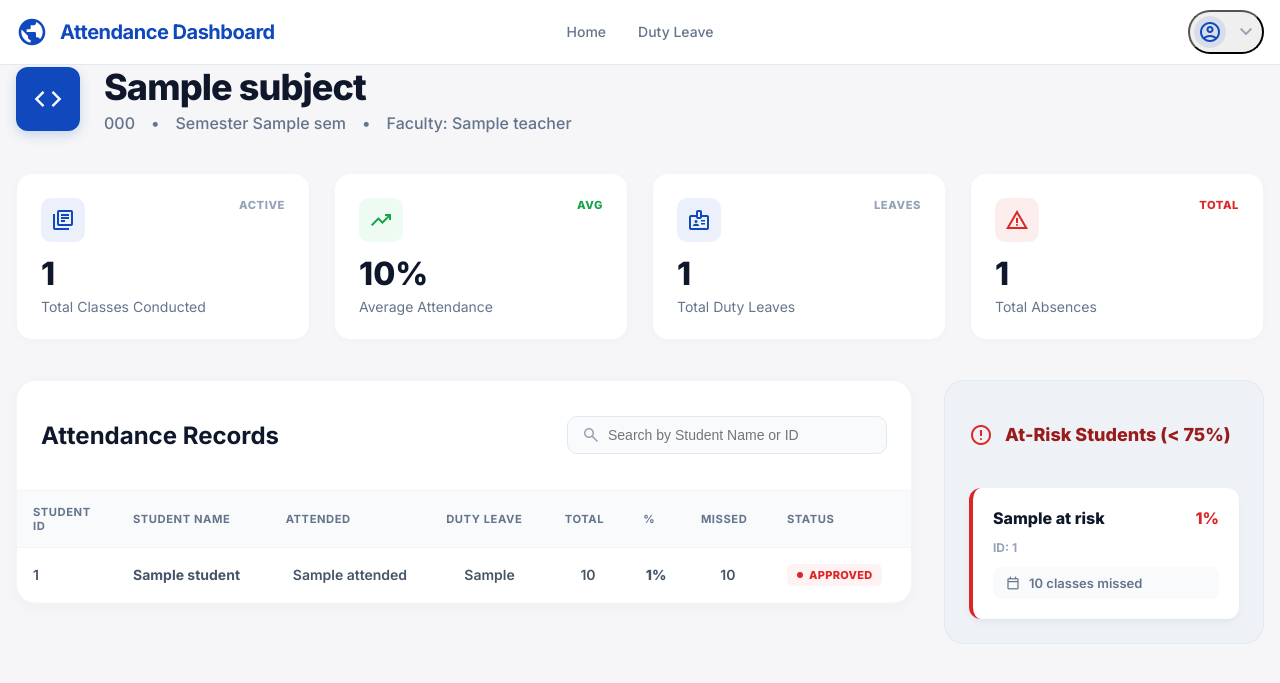
After one commit to Adhhy/web-dashboard, a Flask app: template templates/teacher_subject_manage.html in a window 1280 px wide. The commit adds this page. Shown: the top 683 px of the page. Run offline with Flask 3, Linux system fonts and the light colour scheme; the template is opened without the code that fills it: most values are stand-ins (such as "Sample title", 1, 10 or a date in 2020).

Commit message:
Integrated faculty manage subject backend with KTU ID support and layout fixes

```diff
--- a/app.py
+++ b/app.py
@@ -147,6 +147,46 @@ def teacher_dashboard():
                          teacher=teacher,
                          dashboard_data=dashboard_data)
 
+@app.route('/teacher/subject/manage/<subject_code>')
+def teacher_subject_manage(subject_code):
+    """Render the teacher's subject manage page."""
+    user_id = session.get('user_id')
+    if not user_id or session.get('role') != 'teacher':
+        return redirect(url_for('login'))
+
+    teacher = get_teacher_details(user_id)
+    device_info = get_active_device()
+
+    from utils.helpers import get_subject_manage_data
+    manage_data = get_subject_manage_data(subject_code)
+
+    if not manage_data:
+        # If no data found for this subject, redirect back to dashboard
+        return redirect(url_for('teacher_dashboard'))
+
+    return render_template('teacher_subject_manage.html',
+                          teacher=teacher,
+                          device_info=device_info,
+                          data=manage_data)
+
+@app.route('/teacher/manage')
+def teacher_manage():
+    """Smart redirect to the first subject handled by the teacher."""
+    user_id = session.get('user_id')
+    if not user_id or session.get('role') != 'teacher':
+        return redirect(url_for('login'))
+
+    from utils.helpers import get_teacher_dashboard_data
+    dashboard_data = get_teacher_dashboard_data(user_id)
+
+    if dashboard_data['subjects']:
+        # Redirect to the first handled subject
+        first_subject = dashboard_data['subjects'][0]['short_code']
+        return redirect(url_for('teacher_subject_manage', subject_code=first_subject))
+
+    # Fallback to dashboard if no subjects found
+    return redirect(url_for('teacher_dashboard'))
+
 @app.route('/admin/dashboard')
 def admin_dashboard():
     """Render the admin dashboard if authorized."""
--- a/templates/base.html
+++ b/templates/base.html
@@ -55,8 +55,8 @@
                         <a class="nav-link {% if request.endpoint == 'advisor_manage' %}active{% else %}inactive{% endif %}" href="{{ url_for('advisor_manage') }}">Manage</a>
                         <a class="nav-link {% if request.endpoint == 'advisor_duty_leave' %}active{% else %}inactive{% endif %}" href="{{ url_for('advisor_duty_leave') }}">Duty Leave</a>
                     {% elif session.get('role') == 'teacher' %}
-                        <a class="nav-link {% if request.endpoint in ['teacher_dashboard'] %}active{% else %}inactive{% endif %}" href="{{ url_for('teacher_dashboard') }}">Home</a>
-                        <a class="nav-link inactive" href="#">Manage</a>
+                        <a class="nav-link {% if request.endpoint == 'teacher_dashboard' %}active{% else %}inactive{% endif %}" href="{{ url_for('teacher_dashboard') }}">Home</a>
+                        <a class="nav-link {% if request.endpoint == 'teacher_subject_manage' %}active{% else %}inactive{% endif %}" href="{{ url_for('teacher_manage') }}">Manage</a>
                         <a class="nav-link inactive" href="#">Duty Leave</a>
                     {% else %}
                         <a class="nav-link {% if request.endpoint in ['dashboard', 'student_dashboard'] %}active{% else %}inactive{% endif %}" href="{{ url_for('dashboard') }}">Home</a>
--- /dev/null
+++ b/templates/teacher_subject_manage.html
@@ -0,0 +1,512 @@
+{% extends "base.html" %}
+
+{% block title %}Manage Subject - Attendance Management System{% endblock %}
+
+{% block extra_styles %}
+<style>
+    /* Manage Subject Page Specific Styles */
+    .page-header {
+        display: flex;
+        align-items: center;
+        gap: 1.5rem;
+        margin-bottom: 2.5rem;
+    }
+
+    .subject-icon-box {
+        width: 64px;
+        height: 64px;
+        background: #0f49bd;
+        color: white;
+        border-radius: 12px;
+        display: flex;
+        align-items: center;
+        justify-content: center;
+        font-size: 2rem;
+        font-weight: 700;
+        box-shadow: 0 4px 12px rgba(15, 73, 189, 0.2);
+    }
+
+    .subject-header-info h1 {
+        font-size: 2.25rem;
+        font-weight: 800;
+        color: var(--slate-900);
+        margin: 0;
+        letter-spacing: -0.025em;
+    }
+
+    .subject-meta {
+        display: flex;
+        gap: 1rem;
+        color: var(--slate-500);
+        font-weight: 500;
+        font-size: 1rem;
+        margin-top: 0.25rem;
+    }
+
+    .meta-item::after {
+        content: "•";
+        margin-left: 1rem;
+    }
+
+    .meta-item:last-child::after {
+        content: "";
+    }
+
+    /* Stats Grid */
+    .stats-row {
+        display: grid;
+        grid-template-columns: repeat(auto-fit, minmax(240px, 1fr));
+        gap: 1.5rem;
+        margin-bottom: 2.5rem;
+    }
+
+    .stat-card {
+        background: white;
+        padding: 1.5rem;
+        border-radius: 16px;
+        border: 1px solid var(--slate-100);
+        box-shadow: 0 2px 10px rgba(0, 0, 0, 0.02);
+        display: flex;
+        flex-direction: column;
+        justify-content: space-between;
+        position: relative;
+    }
+
+    .stat-card-header {
+        display: flex;
+        justify-content: space-between;
+        align-items: flex-start;
+        margin-bottom: 1rem;
+    }
+
+    .stat-icon {
+        padding: 0.625rem;
+        border-radius: 10px;
+        display: flex;
+        align-items: center;
+        justify-content: center;
+    }
+
+    .stat-label-badge {
+        font-size: 0.7rem;
+        font-weight: 800;
+        text-transform: uppercase;
+        letter-spacing: 0.05em;
+        color: var(--slate-400);
+    }
+
+    .stat-value {
+        font-size: 2rem;
+        font-weight: 800;
+        color: var(--slate-900);
+        line-height: 1;
+    }
+
+    .stat-subtext {
+        font-size: 0.875rem;
+        color: var(--slate-500);
+        margin-top: 0.5rem;
+    }
+
+    .stat-trend {
+        font-size: 0.8125rem;
+        font-weight: 700;
+    }
+
+    .trend-up { color: #16a34a; }
+    .trend-down { color: #dc2626; }
+
+    /* Layout Columns */
+    .content-layout {
+        display: grid;
+        grid-template-columns: 1fr 320px;
+        gap: 2rem;
+        align-items: start;
+    }
+
+    @media (max-width: 1024px) {
+        .content-layout {
+            grid-template-columns: 1fr;
+        }
+    }
+
+    /* Main Table Section */
+    .table-section {
+        background: white;
+        border-radius: 20px;
+        border: 1px solid var(--slate-100);
+        box-shadow: 0 4px 20px rgba(0, 0, 0, 0.03);
+        overflow: hidden;
+    }
+
+    .table-header-bar {
+        padding: 1.25rem 1.5rem;
+        display: flex;
+        justify-content: space-between;
+        align-items: center;
+        border-bottom: 1px solid var(--slate-100);
+    }
+
+    .table-title {
+        font-size: 1.5rem;
+        font-weight: 700;
+        color: var(--slate-900);
+    }
+
+    .search-input-wrapper {
+        position: relative;
+        width: 320px;
+    }
+
+    .search-input-wrapper .material-symbols-outlined {
+        position: absolute;
+        left: 0.875rem;
+        top: 50%;
+        transform: translateY(-50%);
+        color: var(--slate-400);
+        font-size: 20px;
+    }
+
+    .search-input {
+        width: 100%;
+        padding: 0.625rem 1rem 0.625rem 2.5rem !important;
+        background-color: #f8fafc !important;
+        border: 1px solid #e2e8f0 !important;
+        border-radius: 10px !important;
+        font-size: 0.875rem !important;
+    }
+
+    /* Table Styles */
+    .records-table {
+        width: 100%;
+        border-collapse: collapse;
+    }
+
+    .records-table th {
+        background: #f8fafc;
+        padding: 0.875rem 1rem;
+        text-align: left;
+        font-size: 0.7rem;
+        font-weight: 700;
+        text-transform: uppercase;
+        color: var(--slate-500);
+        letter-spacing: 0.05em;
+        border-bottom: 1px solid var(--slate-100);
+        position: sticky;
+        top: 0;
+        z-index: 10;
+    }
+
+    .records-table td {
+        padding: 1rem 1rem;
+        font-size: 0.875rem;
+        color: var(--slate-600);
+        border-bottom: 1px solid rgba(241, 245, 249, 0.5);
+        vertical-align: middle;
+    }
+
+    .student-id { font-weight: 600; color: var(--slate-400); }
+    .student-name { font-weight: 700; color: var(--slate-900); }
+    .stat-column { font-weight: 600; text-align: center; }
+    .percentage-column { font-weight: 800; color: var(--slate-900); }
+
+    /* Badges */
+    .status-badge {
+        display: inline-flex;
+        align-items: center;
+        gap: 0.375rem;
+        padding: 0.25rem 0.625rem;
+        border-radius: 6px;
+        font-size: 0.6875rem;
+        font-weight: 800;
+        text-transform: uppercase;
+        letter-spacing: 0.025em;
+        white-space: nowrap;
+    }
+
+    .status-dot {
+        width: 6px;
+        height: 6px;
+        border-radius: 50%;
+    }
+
+    .badge-safe { background: #f0fdf4; color: #16a34a; }
+    .badge-safe .status-dot { background-color: #16a34a; }
+
+    .badge-warning { background: #fffbeb; color: #d97706; }
+    .badge-warning .status-dot { background-color: #d97706; }
+
+    .badge-at-risk { background: #fef2f2; color: #dc2626; }
+    .badge-at-risk .status-dot { background-color: #dc2626; }
+
+    /* Sidebar - At Risk Students */
+    .sidebar-section {
+        background: #eef2f6;
+        border-radius: 20px;
+        padding: 1.5rem;
+        border: 1px solid rgba(15, 73, 189, 0.05);
+    }
+
+    .sidebar-title-row {
+        display: flex;
+        align-items: center;
+        gap: 0.75rem;
+        margin-bottom: 1.5rem;
+    }
+
+    .sidebar-title-row .material-symbols-outlined {
+        color: #dc2626;
+        font-size: 24px;
+        display: flex;
+        align-items: center;
+    }
+
+    .sidebar-title {
+        font-size: 1.125rem;
+        font-weight: 800;
+        color: #991b1b;
+        line-height: 1.3;
+    }
+
+    .at-risk-list {
+        display: flex;
+        flex-direction: column;
+        gap: 1rem;
+    }
+
+    .at-risk-card {
+        background: white;
+        border-radius: 12px;
+        padding: 1.25rem;
+        box-shadow: 0 4px 6px -1px rgba(0,0,0,0.05);
+        border-left: 4px solid #dc2626;
+    }
+
+    .at-risk-header {
+        display: flex;
+        justify-content: space-between;
+        align-items: center;
+        margin-bottom: 0.75rem;
+    }
+
+    .at-risk-name {
+        font-weight: 800;
+        color: var(--slate-900);
+        font-size: 1rem;
+    }
+
+    .at-risk-percent {
+        font-weight: 800;
+        color: #dc2626;
+        font-size: 1rem;
+    }
+
+    .at-risk-id {
+        font-size: 0.75rem;
+        font-weight: 700;
+        color: var(--slate-400);
+        text-transform: uppercase;
+        margin-bottom: 0.75rem;
+    }
+
+    .at-risk-footer {
+        background: #f8fafc;
+        padding: 0.5rem 0.75rem;
+        border-radius: 8px;
+        display: flex;
+        align-items: center;
+        gap: 0.5rem;
+        font-size: 0.8125rem;
+        font-weight: 600;
+        color: var(--slate-500);
+    }
+
+    .at-risk-footer .material-symbols-outlined {
+        font-size: 16px;
+    }
+
+    /* Scrollable Container */
+    .table-container-scrollable {
+        max-height: 550px; /* Based on average sidebar height (Header + 3 or 4 cards) */
+        overflow-y: auto;
+    }
+</style>
+{% endblock %}
+
+{% block content %}
+<div class="container py-8">
+
+    <!-- Page Header (Breadcrumb Style) -->
+    <div class="page-header">
+        <div class="subject-icon-box">
+            <span class="material-symbols-outlined" style="font-size: 32px;">code</span>
+        </div>
+        <div class="subject-header-info">
+            <h1>{{ data.subject.name }}</h1>
+            <div class="subject-meta">
+                <span class="meta-item">{{ data.subject.code }}</span>
+                <span class="meta-item">Semester {{ data.subject.sem }}</span>
+                <span class="meta-item">Faculty: {{ teacher.name }}</span>
+            </div>
+        </div>
+    </div>
+
+    <!-- Stats Row -->
+    <div class="stats-row">
+        <!-- Classes Conducted -->
+        <div class="stat-card">
+            <div class="stat-card-header">
+                <div class="stat-icon" style="background: rgba(15, 73, 189, 0.08); color: #0f49bd;">
+                    <span class="material-symbols-outlined">library_books</span>
+                </div>
+                <span class="stat-label-badge">Active</span>
+            </div>
+            <div>
+                <div class="stat-value">{{ data.stats.total_classes }}</div>
+                <div class="stat-subtext">Total Classes Conducted</div>
+            </div>
+        </div>
+
+        <!-- Avg Attendance -->
+        <div class="stat-card">
+            <div class="stat-card-header">
+                <div class="stat-icon" style="background: rgba(34, 197, 94, 0.08); color: #16a34a;">
+                    <span class="material-symbols-outlined">trending_up</span>
+                </div>
+                <span class="stat-label-badge trend-up">Avg</span>
+            </div>
+            <div>
+                <div class="stat-value">{{ data.stats.avg_attendance }}%</div>
+                <div class="stat-subtext">Average Attendance</div>
+            </div>
+        </div>
+
+        <!-- Duty Leaves -->
+        <div class="stat-card">
+            <div class="stat-card-header">
+                <div class="stat-icon" style="background: rgba(15, 73, 189, 0.08); color: #0f49bd;">
+                    <span class="material-symbols-outlined">badge</span>
+                </div>
+                <span class="stat-label-badge">Leaves</span>
+            </div>
+            <div>
+                <div class="stat-value">{{ data.stats.total_dl }}</div>
+                <div class="stat-subtext">Total Duty Leaves</div>
+            </div>
+        </div>
+
+        <!-- Absences -->
+        <div class="stat-card">
+            <div class="stat-card-header">
+                <div class="stat-icon" style="background: rgba(220, 38, 38, 0.08); color: #dc2626;">
+                    <span class="material-symbols-outlined">warning</span>
+                </div>
+                <span class="stat-label-badge trend-down">Total</span>
+            </div>
+            <div>
+                <div class="stat-value">{{ data.stats.total_absences }}</div>
+                <div class="stat-subtext">Total Absences</div>
+            </div>
+        </div>
+    </div>
+
+    <!-- Main Content Layout -->
+    <div class="content-layout">
+
+        <!-- Left Column: Attendance Records -->
+        <div class="table-section">
+            <div class="table-header-bar">
+                <h2 class="table-title">Attendance Records</h2>
+                <div class="search-input-wrapper">
+                    <span class="material-symbols-outlined">search</span>
+                    <input type="text" id="student-search" class="search-input" placeholder="Search by Student Name or ID" onkeyup="filterTable()">
+                </div>
+            </div>
+            <div class="overflow-x-auto table-container-scrollable">
+                <table class="records-table">
+                    <thead>
+                        <tr>
+                            <th>Student ID</th>
+                            <th>Student Name</th>
+                            <th class="stat-column">Attended</th>
+                            <th class="stat-column">Duty Leave</th>
+                            <th class="stat-column">Total</th>
+                            <th class="stat-column">%</th>
+                            <th class="stat-column">Missed</th>
+                            <th>Status</th>
+                        </tr>
+                    </thead>
+                    <tbody id="records-tbody">
+                        {% for s in data.students %}
+                        {% set status_class = 'badge-safe' if s.status == 'Safe' else 'badge-warning' if s.status == 'Warning' else 'badge-at-risk' %}
+                        <tr>
+                            <td class="student-id" style="width: 100px;">{{ s.id }}</td>
+                            <td class="student-name">{{ s.name }}</td>
+                            <td class="stat-column">{{ s.attended }}</td>
+                            <td class="stat-column">{{ s.dl }}</td>
+                            <td class="stat-column">{{ s.total }}</td>
+                            <td class="stat-column percentage-column">{{ s.percent }}%</td>
+                            <td class="stat-column">{{ s.missed }}</td>
+                            <td><span class="status-badge {{ status_class }}"><span class="status-dot"></span>{{ s.status }}</span></td>
+                        </tr>
+                        {% endfor %}
+                    </tbody>
+                </table>
+            </div>
+        </div>
+
+        <!-- Right Column: Sidebar -->
+        <div class="sidebar-section">
+            <div class="sidebar-title-row">
+                <span class="material-symbols-outlined">error</span>
+                <h3 class="sidebar-title">At-Risk Students (< 75%)</h3>
+            </div>
+
+            <div class="at-risk-list">
+                {% for s in data.at_risk %}
+                <div class="at-risk-card">
+                    <div class="at-risk-header">
+                        <span class="at-risk-name">{{ s.name }}</span>
+                        <span class="at-risk-percent">{{ s.percent }}%</span>
+                    </div>
+                    <div class="at-risk-id">ID: {{ s.id }}</div>
+                    <div class="at-risk-footer">
+                        <span class="material-symbols-outlined">calendar_today</span>
+                        {{ s.missed }} classes missed
+                    </div>
+                </div>
+                {% else %}
+                <div class="text-center p-4 text-slate-500 font-medium bg-white rounded-xl shadow-sm">
+                    No students currently at risk.
+                </div>
+                {% endfor %}
+            </div>
+        </div>
+
+    </div>
+
+</div>
+
+<script>
+    function filterTable() {
+        const input = document.getElementById('student-search');
+        const filter = input.value.toUpperCase();
+        const tbody = document.getElementById('records-tbody');
+        const rows = tbody.getElementsByTagName('tr');
+
+        for (let i = 0; i < rows.length; i++) {
+            const idCell = rows[i].getElementsByClassName('student-id')[0];
+            const nameCell = rows[i].getElementsByClassName('student-name')[0];
+            if (idCell || nameCell) {
+                const idText = idCell.textContent || idCell.innerText;
+                const nameText = nameCell.textContent || nameCell.innerText;
+                if (idText.toUpperCase().indexOf(filter) > -1 || nameText.toUpperCase().indexOf(filter) > -1) {
+                    rows[i].style.display = "";
+                } else {
+                    rows[i].style.display = "none";
+                }
+            }
+        }
+    }
+</script>
+{% endblock %}
```
Also changed, not shown: templates/advisor_dashboard.html (+2 -10 lines), templates/teacher_dashboard.html (+21 -0 lines), utils/helpers.py (+94 -0 lines).
